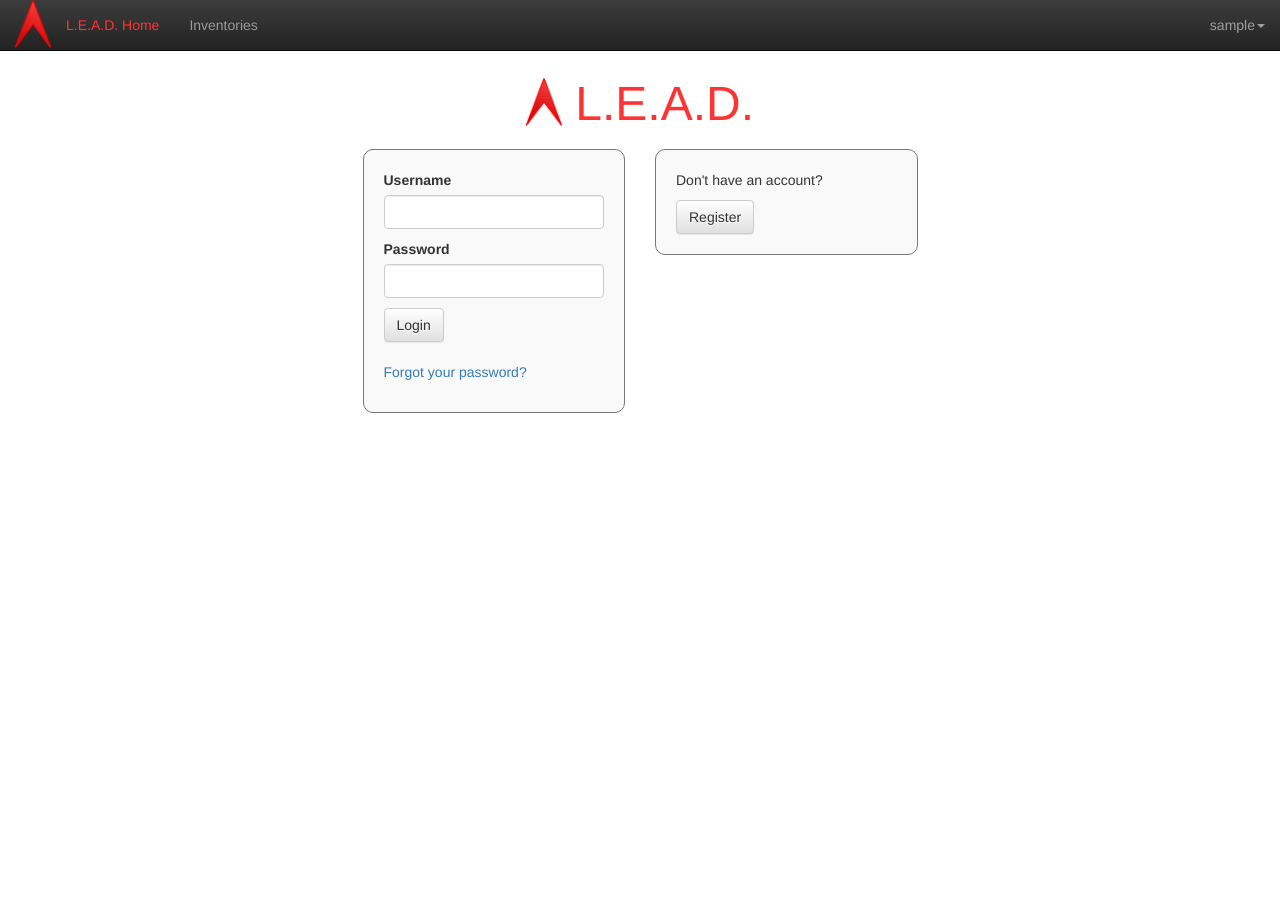
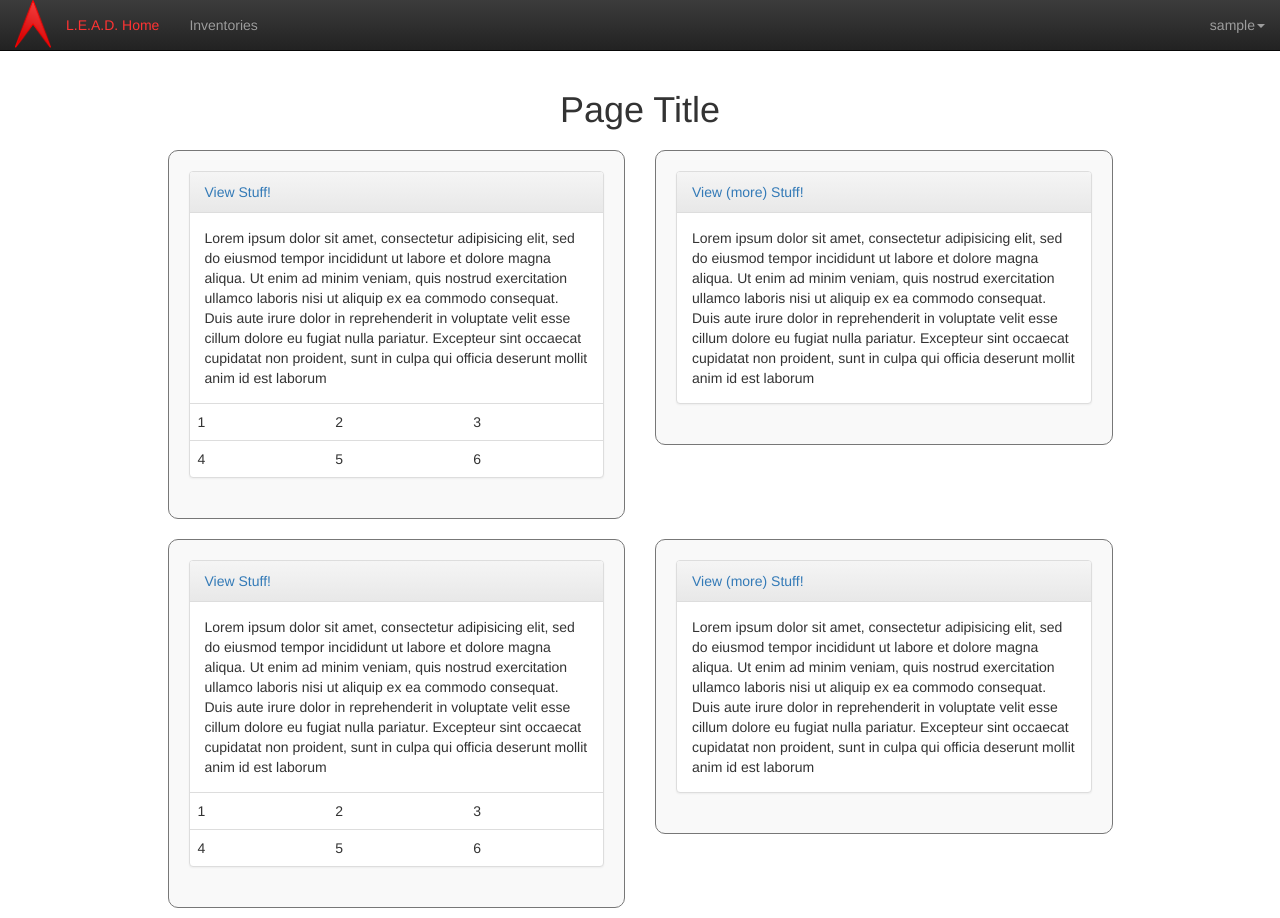
Before and after one commit to srmagura/goodnight-lead, a Django app: page / in a window 1280 px wide. Before the commit the page ends 413 px from the top, so only its background shows below. Run offline with Django 3.2, Linux system fonts and the light colour scheme; the visitor is signed in with stand-in values (Sample User, id 1); parts of the project's set-up code (start-up, migrations or seed data) failed here and were passed over; some libraries are stand-ins or nearby versions.

Commit message:
Home page mockup.
Template for what the home page will look like when populated with
content.

```diff
--- a/app/templates/base.html
+++ b/app/templates/base.html
@@ -59,7 +59,7 @@
                             <ul class="dropdown-menu pull-right">
                                 <li><a href="accountsettings">Account Settings</a></li>
                                 <li class="divider"></li>
-                                <li><a href="logout">Log out</a></li>
+                                <li><a href="/logout">Log out</a></li>
                             </ul>
                         </li>
                     </ul>
--- /dev/null
+++ b/app/templates/index.html
@@ -0,0 +1,88 @@
+{% extends "base.html" %}
+{% block title %} Home {% endblock %}
+
+{% block content %}
+    <div class="container">
+        <div class="row">
+            <div class="col-md-offset-4 col-md-4" style="text-align:center;">
+                <h1>Page Title</h1>
+            </div>
+        </div>
+        <div class="row">
+            <div class="col-md-offset-1 col-md-5">
+                <div class="lead-panel hidden-xs">
+                    <div class="panel panel-default">
+                        <div class="panel-heading">
+                            <a href="notreallyalink">View Stuff!</a>
+                        </div>
+                        <div class="panel-body">
+                            Lorem ipsum dolor sit amet, consectetur adipisicing elit, sed do eiusmod tempor incididunt ut labore et dolore magna aliqua. Ut enim ad minim veniam, quis nostrud exercitation ullamco laboris nisi ut aliquip ex ea commodo consequat. Duis aute irure dolor in reprehenderit in voluptate velit esse cillum dolore eu fugiat nulla pariatur. Excepteur sint occaecat cupidatat non proident, sunt in culpa qui officia deserunt mollit anim id est laborum
+                        </div>
+                        <table class="table">
+                            <tr>
+                                <td>1</td>
+                                <td>2</td>
+                                <td>3</td>
+                            </tr>
+                            <tr>
+                                <td>4</td>
+                                <td>5</td>
+                                <td>6</td>
+                            </tr>
+                        </table>
+                    </div>
+                </div>
+            </div>
+            <div class="col-md-5">
+                <div class="lead-panel hidden-xs">
+                    <div class="panel panel-default">
+                        <div class="panel-heading">
+                            <a href="notreallyalink">View (more) Stuff!</a>
+                        </div>
+                        <div class="panel-body">
+                            Lorem ipsum dolor sit amet, consectetur adipisicing elit, sed do eiusmod tempor incididunt ut labore et dolore magna aliqua. Ut enim ad minim veniam, quis nostrud exercitation ullamco laboris nisi ut aliquip ex ea commodo consequat. Duis aute irure dolor in reprehenderit in voluptate velit esse cillum dolore eu fugiat nulla pariatur. Excepteur sint occaecat cupidatat non proident, sunt in culpa qui officia deserunt mollit anim id est laborum
+                        </div>
+                    </div>
+                </div>
+            </div>
+        </div>
+        <div class="row">
+            <div class="col-md-offset-1 col-md-5">
+                <div class="lead-panel hidden-xs">
+                    <div class="panel panel-default">
+                        <div class="panel-heading">
+                            <a href="notreallyalink">View Stuff!</a>
+                        </div>
+                        <div class="panel-body">
+                            Lorem ipsum dolor sit amet, consectetur adipisicing elit, sed do eiusmod tempor incididunt ut labore et dolore magna aliqua. Ut enim ad minim veniam, quis nostrud exercitation ullamco laboris nisi ut aliquip ex ea commodo consequat. Duis aute irure dolor in reprehenderit in voluptate velit esse cillum dolore eu fugiat nulla pariatur. Excepteur sint occaecat cupidatat non proident, sunt in culpa qui officia deserunt mollit anim id est laborum
+                        </div>
+                        <table class="table">
+                            <tr>
+                                <td>1</td>
+                                <td>2</td>
+                                <td>3</td>
+                            </tr>
+                            <tr>
+                                <td>4</td>
+                                <td>5</td>
+                                <td>6</td>
+                            </tr>
+                        </table>
+                    </div>
+                </div>
+            </div>
+            <div class="col-md-5">
+                <div class="lead-panel hidden-xs">
+                    <div class="panel panel-default">
+                        <div class="panel-heading">
+                            <a href="notreallyalink">View (more) Stuff!</a>
+                        </div>
+                        <div class="panel-body">
+                            Lorem ipsum dolor sit amet, consectetur adipisicing elit, sed do eiusmod tempor incididunt ut labore et dolore magna aliqua. Ut enim ad minim veniam, quis nostrud exercitation ullamco laboris nisi ut aliquip ex ea commodo consequat. Duis aute irure dolor in reprehenderit in voluptate velit esse cillum dolore eu fugiat nulla pariatur. Excepteur sint occaecat cupidatat non proident, sunt in culpa qui officia deserunt mollit anim id est laborum
+                        </div>
+                    </div>
+                </div>
+            </div>
+        </div>
+    </div>
+{% endblock %}
--- a/app/templates/login.html
+++ b/app/templates/login.html
@@ -16,7 +16,7 @@ Login
     <div class="row">
         <div class="col-md-offset-3 col-md-3">
             <div class="login lead-panel">
-                <form action="{% url 'do_login' %}" method="post">
+                <form action="{% url 'login' %}" method="post">
                     {% csrf_token %}
                     <p>
                         <label>Username</label><br />
--- a/app/views.py
+++ b/app/views.py
@@ -16,26 +16,53 @@ import forms.reset_password_form
 
 import inventories
 
+#We don't want logged in user to access certain pages (like the login page, so they can log in again)
+#If they're already logged in, redirect to the home page
+def logout_required(function):
+    def _dec(view_func):
+        def _view(request, *args, **kwargs):
+            if request.user.is_authenticated():
+                return HttpResponseRedirect('/')
+            else:
+                return view_func(request, *args, **kwargs)
+
+        _view.__name__ = view_func.__name__
+        _view.__dict__ = view_func.__dict__
+        _view.__doc__ = view_func.__doc__
+
+        return _view
+
+    if function is None:
+        return _dec
+    else:
+        return _dec(function)
+
+
+@login_required(redirect_field_name = None)
+def index(request):
+    return render(request, 'index.html')
+
 #Loads the login page.
+@logout_required
 def login_page(request):
-    return render(request, 'login.html')
-
-#Log a user in and display the correct response.
-def do_login(request):
-    username = request.POST['username']
-    password = request.POST['password']
-    user = authenticate(username=username, password=password)
-    if user is not None:
-        if user.is_active:
-            login(request, user)
-            return HttpResponse('Logged in as {}'.format(username))
+    if request.method == 'POST':
+        username = request.POST['username']
+        password = request.POST['password']
+        user = authenticate(username=username, password=password)
+        if user is not None:
+            if user.is_active:
+                login(request, user)
+                return HttpResponseRedirect('/')
+            else:
+                # Return a 'disabled account' error message
+                return HttpResponse('disabled')
         else:
-            # Return a 'disabled account' error message
-            pass
+            return HttpResponse('Incorrect username or password')
     else:
-        return HttpResponse('Incorrect username or password')
+        return render(request, 'login.html')
 
 #Loads the page for registering a new user with proper form validation
+@logout_required
 def register(request):
     #Process the form if it has been submitted through post
     if request.method == 'POST':
@@ -67,6 +94,7 @@ def register(request):
         'forms': forms,
     })
 
+@logout_required
 def reset_password_page(request):
     form_cls = forms.reset_password_form.SendEmailForm
     success = False
@@ -82,12 +110,13 @@ def reset_password_page(request):
     return render(request, 'reset_password_page.html',
         {'form': form, 'success': success})
 
+@login_required(redirect_field_name = None)
 #Logs out a user and redirects to the home page
 def logout_user(request):
     logout(request)
     return HttpResponseRedirect("/")
 
-@login_required
+@login_required(redirect_field_name = None)
 def take_inventory(request, inventory_id):
     success = False
     inventory = inventories.inventoryById[int(inventory_id)]()
@@ -110,7 +139,7 @@ def take_inventory(request, inventory_id):
 
     return render(request, template, data)
 
-@login_required
+@login_required(redirect_field_name = None)
 def review_inventory(request, inventory_id):
     inventory = inventories.inventoryById[int(inventory_id)]()
     submission = models.Submission.objects.filter(
@@ -122,3 +151,8 @@ def review_inventory(request, inventory_id):
     template = 'review_inventory/{}'.format(inventory.template)
 
     return render(request, template, data)
+
+#If the user types in an incorrect url or somehow follows a bad link
+@login_required(redirect_field_name = None)
+def page_not_found(request):
+    return render(request, 'page_not_found.html')
--- a/goodnight_lead/settings.py
+++ b/goodnight_lead/settings.py
@@ -80,3 +80,6 @@ STATIC_ROOT = 'staticfiles'
 STATIC_URL = '/static/'
 
 STATICFILES_DIRS = (os.path.join(BASE_DIR, 'static'),)
+
+#Default url for login page (override django default)
+LOGIN_URL = '/login'
--- a/goodnight_lead/urls.py
+++ b/goodnight_lead/urls.py
@@ -5,9 +5,9 @@ from app import views
 #admin.autodiscover()
 
 urlpatterns = patterns('',
-    # Examples:
-    url(r'^$', views.login_page, name='login_page'),
-    url(r'^do_login$', views.do_login, name='do_login'),
+    url(r'^$', views.index, name='index'),
+
+    url(r'^login$', views.login_page, name='login'),
     url(r'^register$', views.register, name='register'),
     url(r'^reset_password$', views.reset_password_page,
         name='reset_password_page'),
@@ -17,5 +17,7 @@ urlpatterns = patterns('',
         name='take_inventory'),
     url(r'^inventory/review/(?P<inventory_id>[0-9]+)$', views.review_inventory,
         name='review_inventory'),
+
+    url(r'^.*$', views.page_not_found, name='page_not_found'),
     #url(r'^admin/', include(admin.site.urls)),
 )
```
Also changed, not shown: app/templates/page_not_found.html (added, +15 -0 lines).
